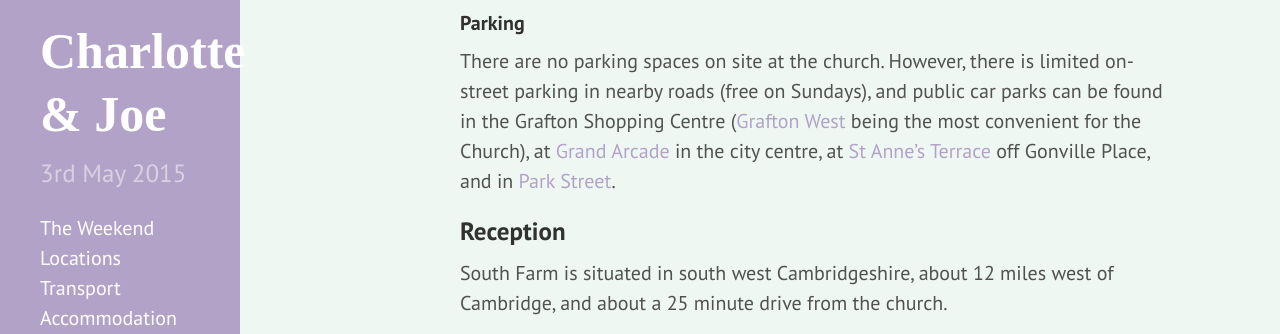
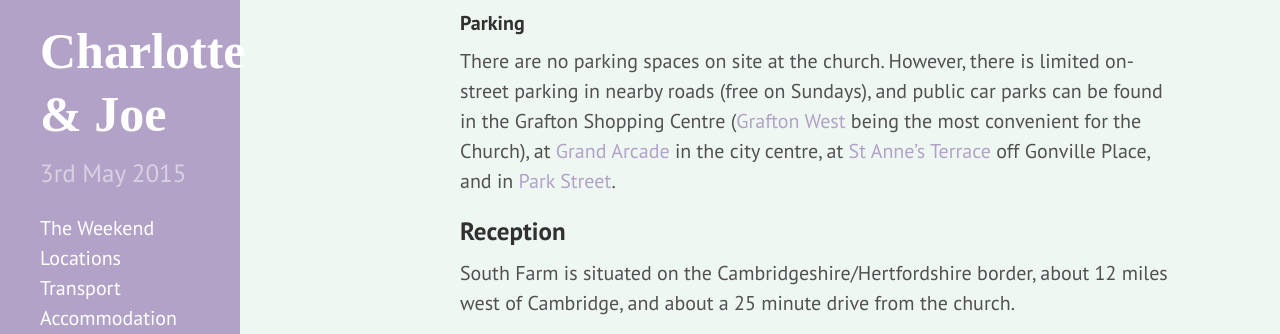
Before and after one commit to CharlotteAndJoe2015/charlotteandjoe2015.github.io, a Jekyll site: the page built from locations.md, in a window 1280 px wide and 900 px high, scrolled down 813 px, cut to the strip 0-334 px from the top of the window. Built offline with Jekyll 4.4.1, drawn with Linux system fonts in a browser that asks for light colours; some web fonts are replaced; Markdown is read by kramdown in place of the engine named in the settings.

Commit message:
Minor corrections

```diff
--- a/locations.md
+++ b/locations.md
@@ -25,7 +25,7 @@ There are no parking spaces on site at the church. However, there is limited on-
 
 ##Reception
 
-South Farm is situated in south west Cambridgeshire, about 12 miles west of Cambridge, and about a 25 minute drive from the church.
+South Farm is situated on the Cambridgeshire/Hertfordshire border, about 12 miles west of Cambridge, and about a 25 minute drive from the church.
 
 <div class="scalableWrapper">
     <div class="h_iframe">
```
Also changed, not shown: contact.md (+1 -1 lines).
